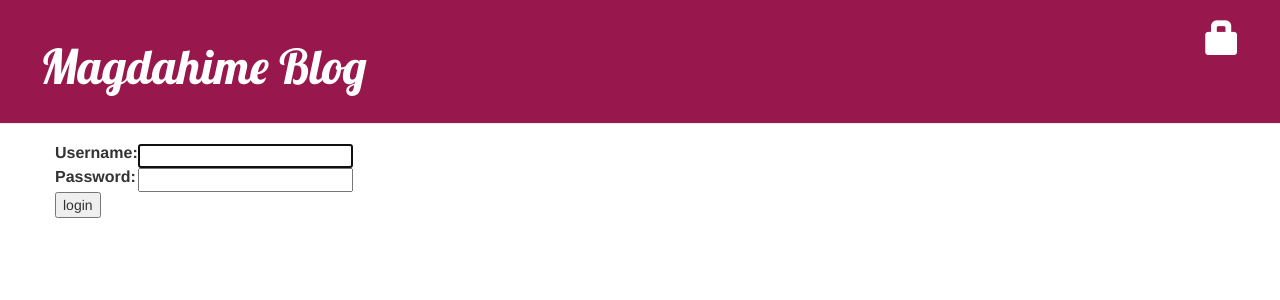
After one commit to Magdahime/blog, a Django app: page /accounts/login/ in a window 1280 px wide. The commit adds this page. Shown: the top 300 px of the page. Run offline with Django 3.2, Linux system fonts and the light colour scheme; some libraries are stand-ins or nearby versions.

Commit message:
Added login and logout options

```diff
--- a/blog/templates/blog/base.html
+++ b/blog/templates/blog/base.html
@@ -12,6 +12,9 @@
             {% if user.is_authenticated %}
                 <a href="{% url 'post_new' %}" class="top-menu"><span class="glyphicon glyphicon-plus"></span></a>
                 <a href="{% url 'post_draft_list' %}" class="top-menu"><span class="glyphicon glyphicon-edit"></span></a>
+                <p class="top-menu">Hello {{ user.username }} <small>(<a href="{% url 'logout' %}">Log out</a>)</small></p>
+            {% else %}
+            <a href="{% url 'login' %}" class="top-menu"><span class="glyphicon glyphicon-lock"></span></a>
             {% endif %}
             <h1><a href="/">Magdahime Blog</a></h1>
         </div>
--- /dev/null
+++ b/blog/templates/registration/login.html
@@ -0,0 +1,24 @@
+{% extends "blog/base.html" %}
+
+{% block content %}
+    {% if form.errors %}
+        <p>Your username and password didn't match. Please try again.</p>
+    {% endif %}
+
+    <form method="post" action="{% url 'login' %}">
+    {% csrf_token %}
+        <table>
+        <tr>
+            <td>{{ form.username.label_tag }}</td>
+            <td>{{ form.username }}</td>
+        </tr>
+        <tr>
+            <td>{{ form.password.label_tag }}</td>
+            <td>{{ form.password }}</td>
+        </tr>
+        </table>
+
+        <input type="submit" value="login" />
+        <input type="hidden" name="next" value="{{ next }}" />
+    </form>
+{% endblock %}
--- a/my_site/settings.py
+++ b/my_site/settings.py
@@ -120,3 +120,4 @@ USE_TZ = True
 
 STATIC_URL = '/static/'
 STATIC_ROOT = os.path.join(BASE_DIR, 'static')
+LOGIN_REDIRECT_URL = '/'
--- a/my_site/urls.py
+++ b/my_site/urls.py
@@ -13,10 +13,14 @@ Including another URLconf
     1. Import the include() function: from django.urls import include, path
     2. Add a URL to urlpatterns:  path('blog/', include('blog.urls'))
 """
+from django.urls import path, include
 from django.contrib import admin
-from django.urls import path, include
+
+from django.contrib.auth import views
 
 urlpatterns = [
     path('admin/', admin.site.urls),
-    path('', include('blog.urls'))
+    path('accounts/login/', views.LoginView.as_view(), name='login'),
+    path('accounts/logout/', views.LogoutView.as_view(next_page='/'), name='logout'),
+    path('', include('blog.urls')),
 ]
```
Also changed, not shown: blog/views.py (+8 -2 lines).
